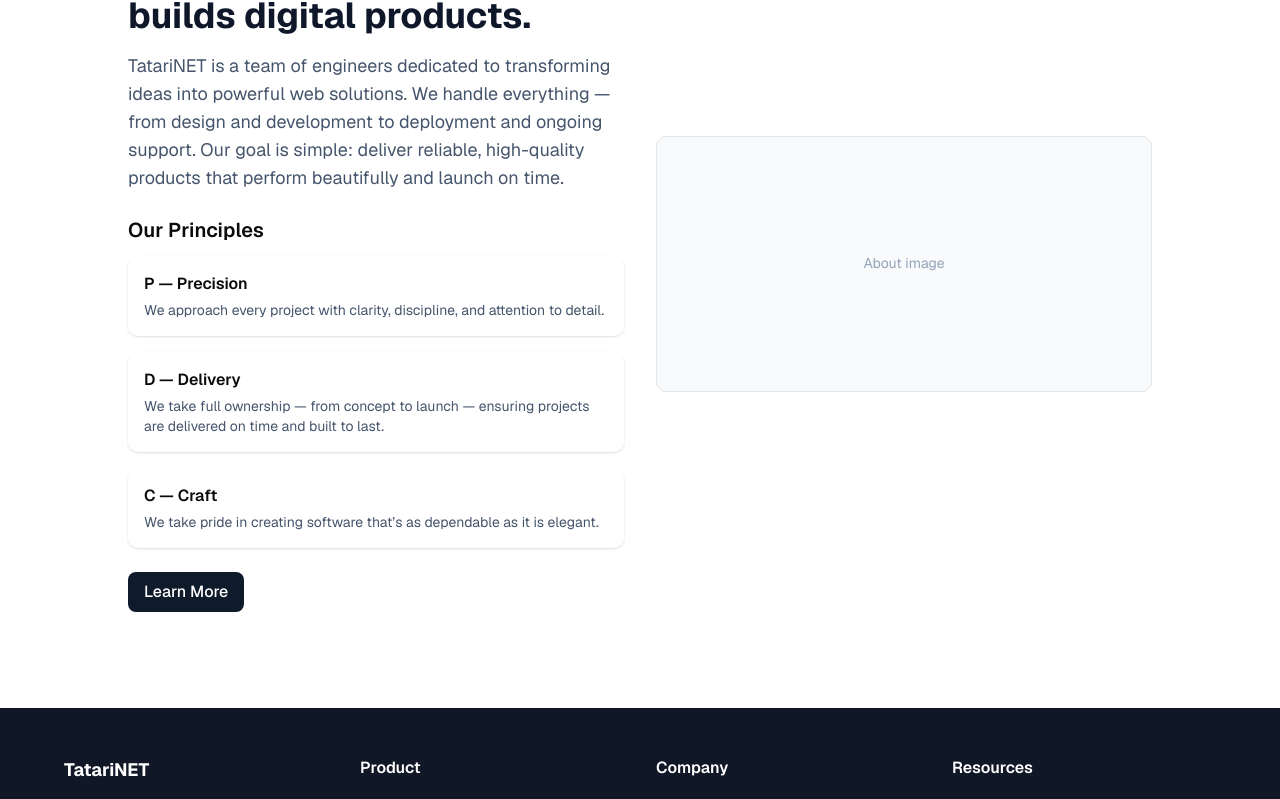
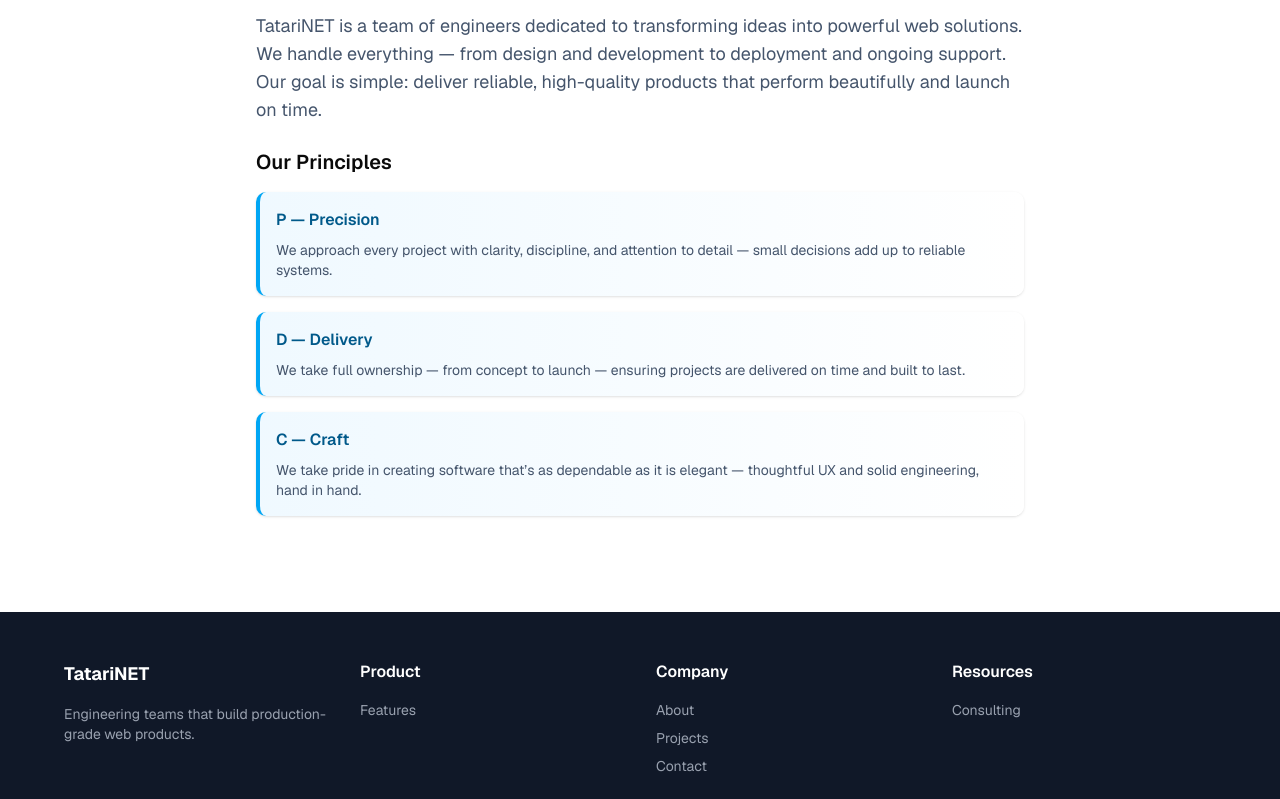
Before and after one commit to xvolv/tatariNET, a Next.js app: page / in a window 1280 px wide. Shown: the part 2778-3577 px from the top of the page. Built offline with nearby package versions, Linux system fonts and the light colour scheme.

Commit message:
adding principles

```diff
--- a/components/cta.tsx
+++ b/components/cta.tsx
@@ -4,8 +4,9 @@ export default function CTA() {
   return (
     <section id="about" className="py-24 px-4 sm:px-6 lg:px-8 bg-white">
       <div className="max-w-5xl mx-auto">
-        <div className="grid gap-8 md:grid-cols-2 items-center">
-          <div>
+        {/* single-column layout so content takes full width after image removal */}
+        <div className="grid gap-8 md:grid-cols-1 items-start">
+          <div className="max-w-3xl mx-auto">
             <h2 className="text-3xl sm:text-4xl font-bold text-slate-900 mb-4">
               We are TatariNET — an engineering company that builds digital
               products.
@@ -19,66 +20,38 @@ export default function CTA() {
               beautifully and launch on time.
             </p>
 
-            <h3 className="text-xl font-semibold mb-3">Our Principles</h3>
+            <h3 className="text-xl font-semibold mb-4">Our Principles</h3>
 
             <ul className="grid gap-4">
-              <li className="p-4 bg-white rounded-lg shadow">
-                <div className="font-semibold">P — Precision</div>
-                <div className="text-sm text-slate-600 mt-1">
+              <li className="p-4 rounded-lg shadow-sm bg-gradient-to-r from-sky-50 to-white border-l-4 border-sky-500">
+                <div className="font-semibold text-sky-800">P — Precision</div>
+
+                <div className="text-sm text-slate-600 mt-2">
                   We approach every project with clarity, discipline, and
-                  attention to detail.
+                  attention to detail — small decisions add up to reliable
+                  systems.
                 </div>
               </li>
 
-              <li className="p-4 bg-white rounded-lg shadow">
-                <div className="font-semibold">D — Delivery</div>
-                <div className="text-sm text-slate-600 mt-1">
+              <li className="p-4 rounded-lg shadow-sm bg-gradient-to-r from-sky-50 to-white border-l-4 border-sky-500">
+                <div className="font-semibold text-sky-800">D — Delivery</div>
+
+                <div className="text-sm text-slate-600 mt-2">
                   We take full ownership — from concept to launch — ensuring
                   projects are delivered on time and built to last.
                 </div>
               </li>
 
-              <li className="p-4 bg-white rounded-lg shadow">
-                <div className="font-semibold">C — Craft</div>
-                <div className="text-sm text-slate-600 mt-1">
+              <li className="p-4 rounded-lg shadow-sm bg-linear-to-r from-sky-50 to-white border-l-4 border-sky-500">
+                <div className="font-semibold text-sky-800">C — Craft</div>
+
+                <div className="text-sm text-slate-600 mt-2">
                   We take pride in creating software that’s as dependable as it
-                  is elegant.
+                  is elegant — thoughtful UX and solid engineering, hand in
+                  hand.
                 </div>
               </li>
             </ul>
-
-            <div className="mt-6">
-              <a
-                href="/learn-more"
-                className="inline-block bg-primary text-white py-2 px-4 rounded-md font-medium"
-              >
-                Learn More
-              </a>
-            </div>
-          </div>
-
-          <div className="hidden md:flex items-center justify-center">
-            <div className="w-full h-64 bg-slate-50 rounded-lg border flex items-center justify-center">
-              <svg
-                width="220"
-                height="140"
-                viewBox="0 0 220 140"
-                fill="none"
-                xmlns="http://www.w3.org/2000/svg"
-              >
-                <rect width="220" height="140" rx="12" fill="#f8fafc" />
-                <text
-                  x="50%"
-                  y="50%"
-                  dominantBaseline="middle"
-                  textAnchor="middle"
-                  fill="#94a3b8"
-                  fontSize="14"
-                >
-                  About image
-                </text>
-              </svg>
-            </div>
           </div>
         </div>
       </div>
```
